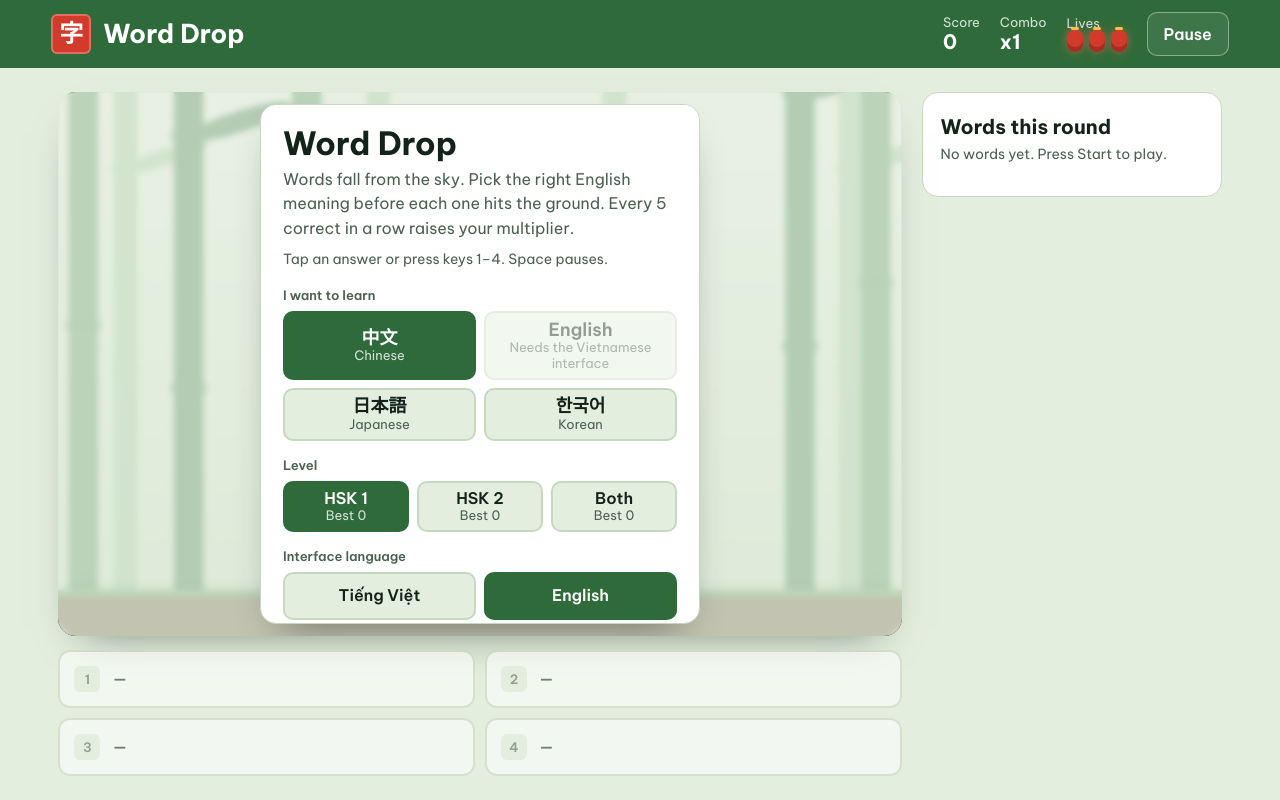
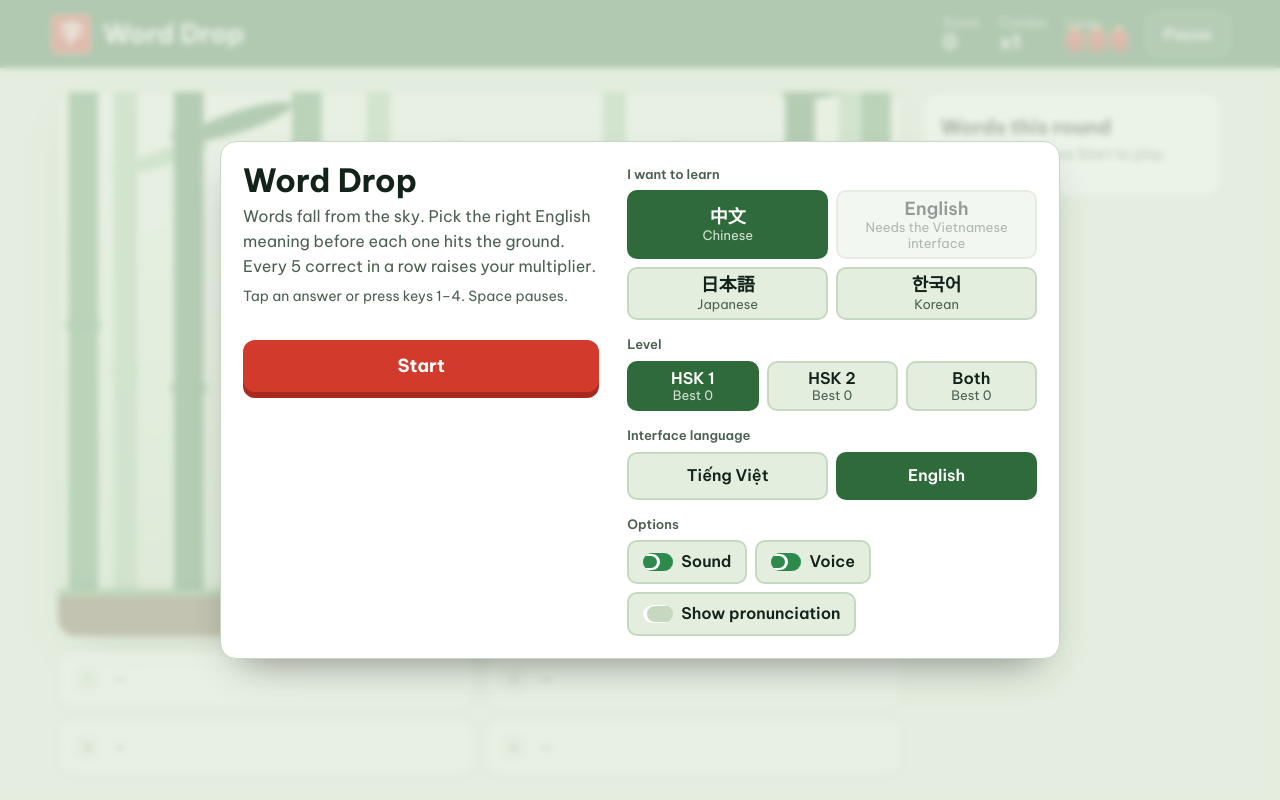
Before and after one commit to Nguyen16112006/word-drop, a plain HTML site: page index.html in a window 1280 px wide. Drawn offline with Linux system fonts and the light colour scheme.

Commit message:
Full-screen two-column start menu so Start is always visible
Co-Authored-By: Claude Opus 5.5 <noreply@anthropic.com>
Claude-Session: https://claude.ai/code/session_012gYnMWFHDR155oJVmjcKRP

```diff
--- a/index.html
+++ b/index.html
@@ -68,9 +68,11 @@ button:focus-visible{outline:3px solid var(--seal);outline-offset:2px}
 .opt.good{background:var(--good);border-color:var(--good);color:#fff;opacity:1}
 .opt.bad{background:var(--seal);border-color:var(--seal);color:#fff;opacity:1}
 .opt.good kbd,.opt.bad kbd{background:#ffffff33;color:#fff}
-.overlay{position:absolute;inset:0;z-index:5;display:grid;place-items:center;padding:12px;background:color-mix(in srgb,var(--bg) 72%,transparent);backdrop-filter:blur(3px)}
+.overlay{position:fixed;inset:0;z-index:20;display:grid;place-items:center;padding:12px;background:color-mix(in srgb,var(--bg) 72%,transparent);backdrop-filter:blur(3px)}
 .overlay[hidden]{display:none}
 .card{width:min(440px,100%);max-height:100%;overflow:auto;background:var(--panel);border-radius:16px;padding:22px;box-shadow:0 20px 40px -20px #0007;border:1px solid var(--line)}
+.card.wide{width:min(840px,100%)}
+@media(min-width:700px){.cg{display:grid;grid-template-columns:minmax(0,1fr) minmax(0,1.15fr);gap:28px;align-items:start}.cg>div:last-child>.lbl:first-child{margin-top:0}}
 .card h2{margin:0 0 6px;font-size:32px;line-height:1.05;text-wrap:balance}
 .card p{margin:0 0 14px;color:var(--muted)}
 .card p.keys{font-size:14px;margin-top:-6px}
@@ -309,12 +311,12 @@ function toggles(){return ["sound","voice","hint"].map(k=>`<button type="button"
 function showStart(){
   if(S.running)CG.game("gameplayStop");
   S.running=false;S.paused=false;S.lock=true;tile.style.visibility="hidden";placeholders();applyLang();hud();updateSum();
-  ov.innerHTML=`<div class="card"><h2>${t("title")}</h2><p>${t("intro")}</p><p class="keys">${t("keys")}</p>
+  ov.innerHTML=`<div class="card wide"><div class="cg"><div><h2>${t("title")}</h2><p>${t("intro")}</p><p class="keys">${t("keys")}</p>
+  <button class="cta" type="button" data-act="start">${t("start")}</button></div><div>
   <div class="lbl">${t("learn")}</div><div class="seg two">${learnSeg()}</div>
   <div class="lbl">${t("level")}</div><div class="seg">${lvSeg()}</div>
   <div class="lbl">${t("ui")}</div><div class="seg two">${uiSeg()}</div>
-  <div class="lbl">${t("options")}</div><div class="tg">${toggles()}</div>
-  <button class="cta" type="button" data-act="start">${t("start")}</button></div>`;
+  <div class="lbl">${t("options")}</div><div class="tg">${toggles()}</div></div></div></div>`;
   ov.hidden=false;
 }
 function setPause(v){
```
